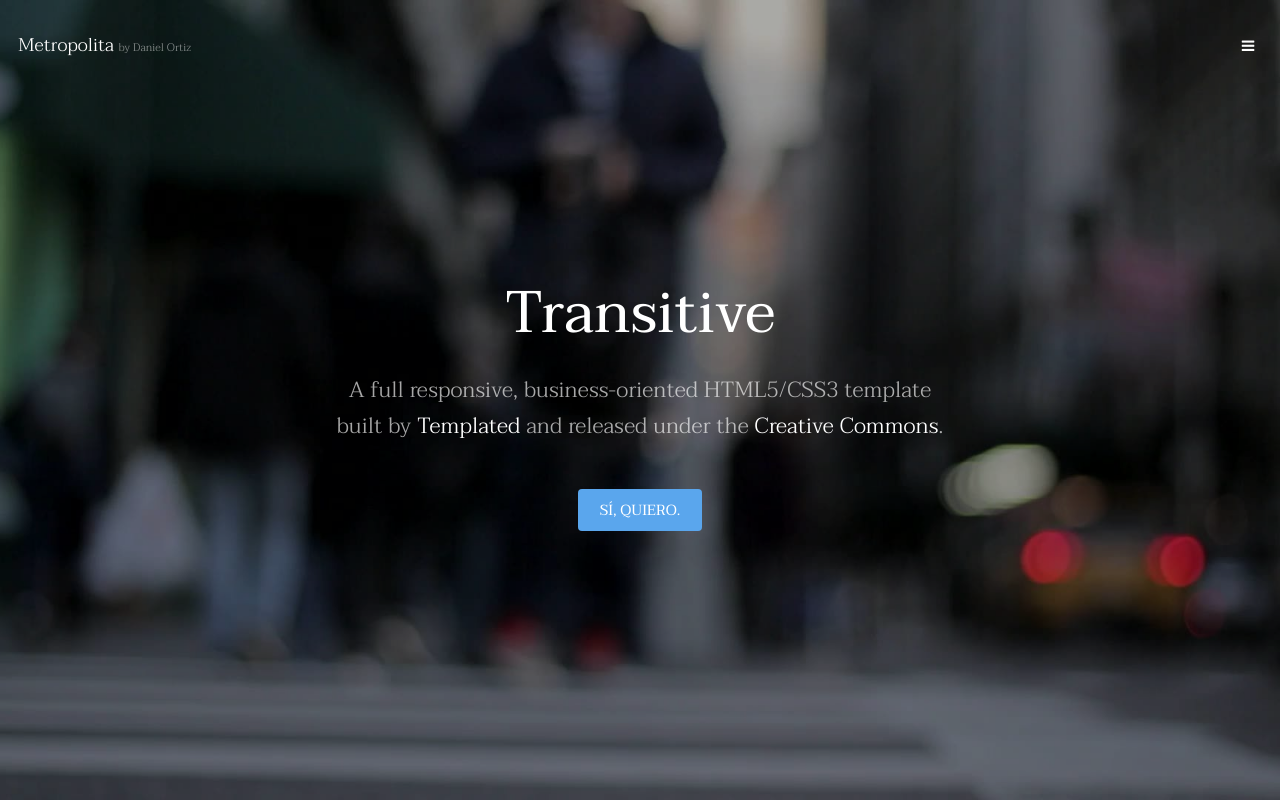
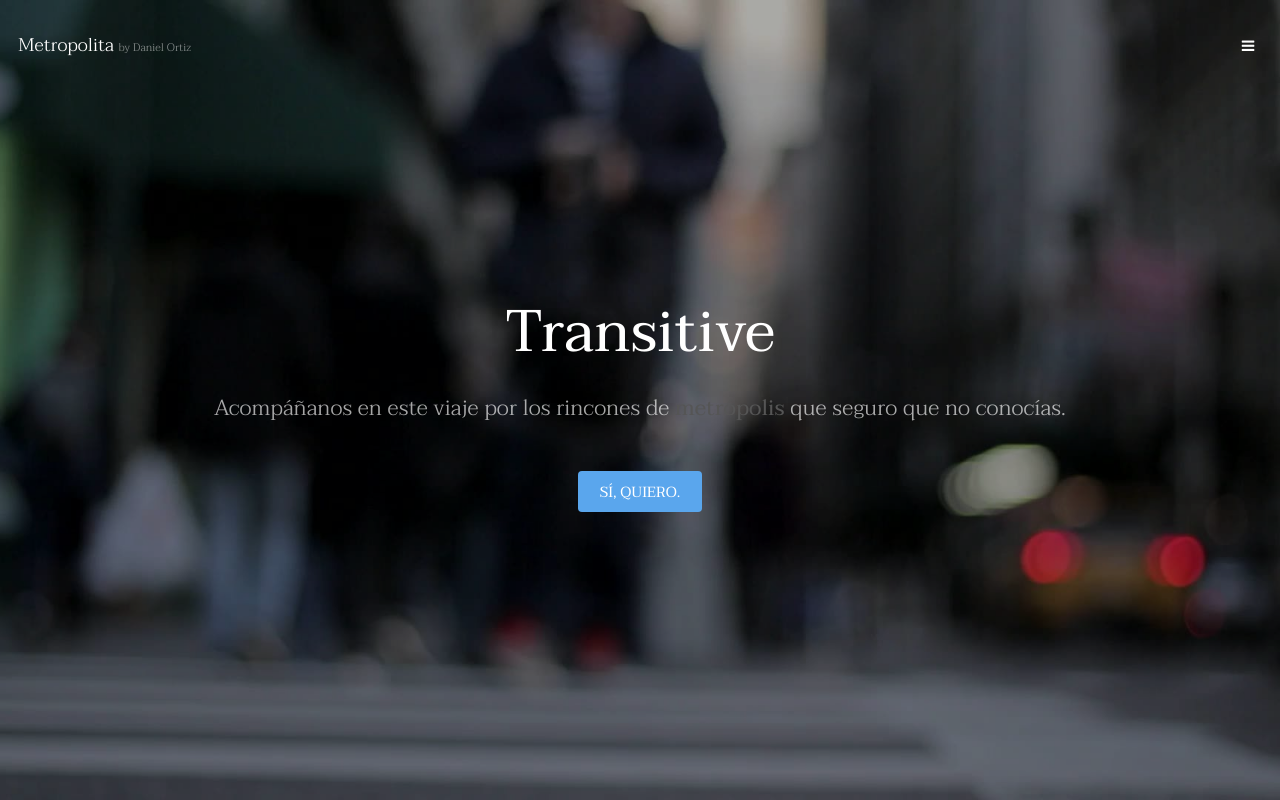
Before and after one commit to DanExTG/04_REP_METROPOLITA, a plain HTML site: page index.html in a window 1280 px wide. Shown: the top 800 px of the page. Drawn offline with Linux system fonts and the light colour scheme.

Commit message:
frase bajo el h1 por DEXTER

```diff
--- a/index.html
+++ b/index.html
@@ -37,8 +37,7 @@
 			<section id="banner" data-video="images/banner">
 				<div class="inner">
 					<h1>Transitive</h1>
-					<p>A full responsive, business-oriented HTML5/CSS3 template<br />
-					built by <a href="https://templated.co/">Templated</a> and released under the <a href="https://templated.co/license">Creative Commons</a>.</p>
+					<p>Acompáñanos en este viaje por los rincones de <b>metrópolis</b> que seguro que no conocías.</p>
 					<a href="#one" class="button special scrolly">Sí, quiero.</a>
 				</div>
 			</section>
```
